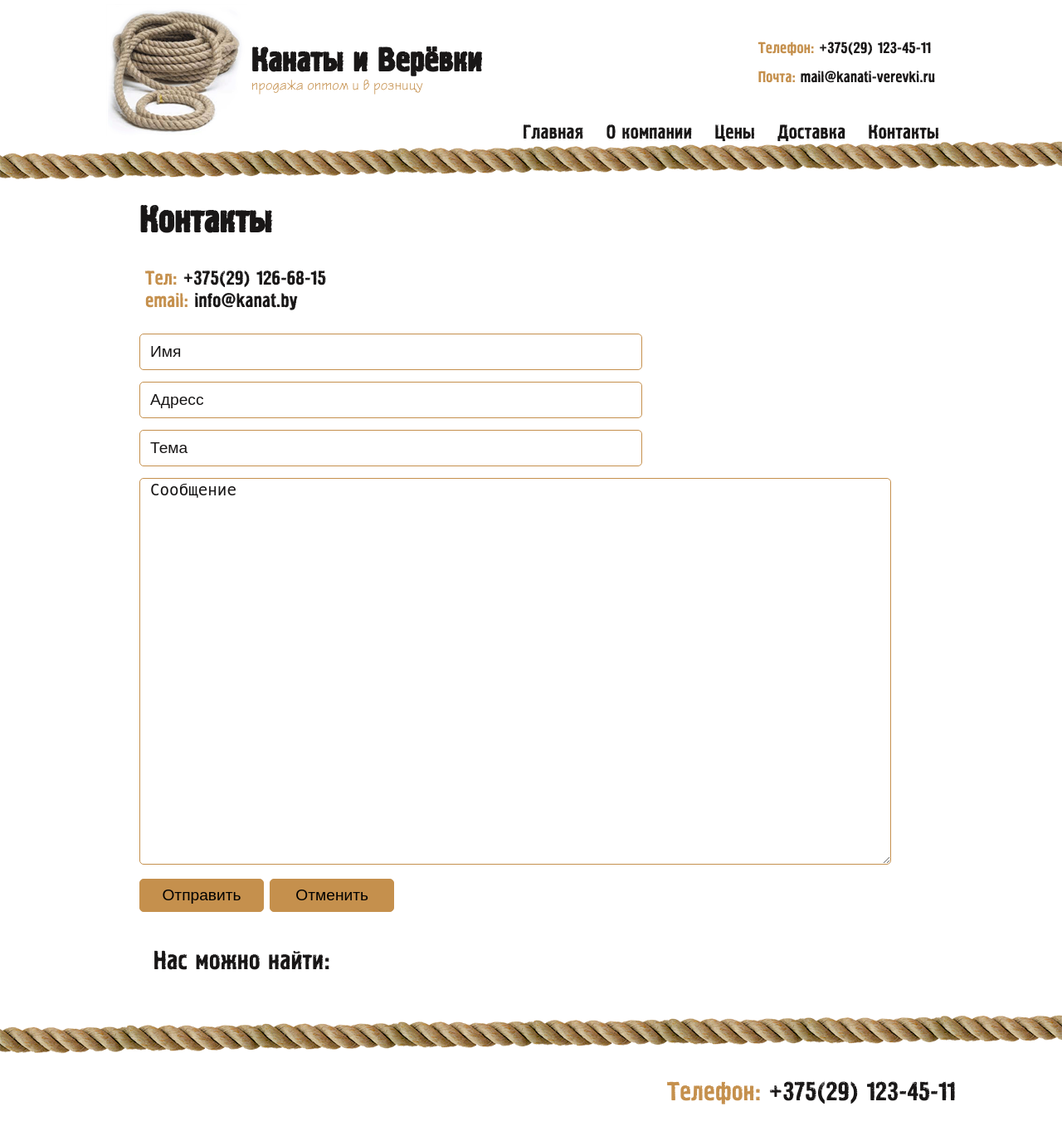
After one commit to EugeneArt/Ropes-and-Cords, a PHP site: page /contacts.html in a window 1280 px wide. The commit adds this page. Shown: the whole page at 83% size. Run offline with PHP 8.4, Linux system fonts and the light colour scheme.

```diff
--- /dev/null
+++ b/contacts.html
@@ -0,0 +1,63 @@
+<!DOCTYPE html>
+<html lang="en">
+<head>
+    <meta charset="UTF-8">
+    <link rel="stylesheet" type="text/css" href="css/style.css">
+    <title>Канаты и верёвки</title>
+</head>
+<body>
+    <header>
+        <div class="header header-logo">
+        <a href="index.html"><img src="images/logo.png" alt="Канаты и верёвки"></a>
+        </div>
+        <div class="header header-title">
+            <h1>Канаты и Верёвки</h1>
+            <span>продажа оптом и в розницу</span>
+        </div>
+        <div class="header header-contacts">
+            <p>Телефон: <span>+375(29) 123-45-11</span> </p>
+            <p>Почта: <span>mail@kanati-verevki.ru</span></p>
+        </div>
+    </header>
+    <nav>
+        <ul class="menu">
+            <li><a href="index.html">Главная</a></li>
+            <li><a href="about.html">О компании</a></li>
+            <li><a href="">Цены</a></li>
+            <li><a href="">Доставка</a></li>
+            <li><a href="contacts.html">Контакты</a></li>
+        </ul>
+     </nav>
+    <div class="rope"></div>
+    <main>
+        <section>
+            <h2>Контакты</h2>
+            <div class="contact">
+                <p><span>Тел:</span> +375(29) 126-68-15</p>
+                <p><span>email:</span> info@kanat.by</p>
+                <div class="contact-form">
+                    <form action="">
+                        <input type="text" name="contact-name" id="contact-name" placeholder="Имя">
+                        <input type="text" name="contact-addres" id="contact-addres" placeholder="Адресс">
+                        <input type="text" name="contact-theme" id="contact-theme" placeholder="Тема">
+                        <textarea name="contact-message" id="contact-message" cols="30" rows="20" placeholder="Сообщение"></textarea>
+                        <input type="submit" value="Отправить" id="contact-btn">
+                        <input type="reset" value="Отменить" id="contact-btn">
+                    </form>
+                </div>
+                <div class="contact-map">
+                    <p>Нас можно найти:</p>
+                    <script type="text/javascript" charset="utf-8" async src="https://api-maps.yandex.ru/services/constructor/1.0/js/?sid=1uBKG-5BIriEx5Iz2Wx4v-o-6h8uzZ4z&amp;width=900&amp;height=500&amp;lang=ru_RU&amp;sourceType=constructor&amp;scroll=true"></script>
+                </div>
+            </div>
+
+        </section>
+    </main>
+    <div class="rope"></div>
+    <footer>
+        <div class="footer-contacts">
+            <p><span>Телефон:</span> +375(29) 123-45-11 </p>
+        </div>
+    </footer>
+</body>
+</html>
--- a/css/style.css
+++ b/css/style.css
@@ -85,7 +85,7 @@ header {
     width: 100%;
     height: 65px;
     margin-top: -18px;
-    background: url(../images/top-rope1.png) 100%;
+    background: url(../images/rope.png) 100%;
     z-index: 1;
 }
 
@@ -110,6 +110,10 @@ figure {
     font-size: 1.8rem;
     font-weight: 700;
     color: #c5904d;
+    cursor: pointer;
+}
+figure:hover img{
+     border: 2px solid #c5904d;
 }
 figure figcaption {
     margin-bottom: 5px;
@@ -131,3 +135,92 @@ footer {
 .footer-contacts span{
     color: #c5904d;
 }
+
+/*****ABOUT*****/
+.about img{
+    display: inline-block;
+    width: 600px;
+    height: 300px;
+    padding: 15px;
+    margin-top: 10px;
+    border-radius: 20px;
+
+    float: right;
+}
+.about {
+    display: inline-block;
+    text-align: justify;
+    font-size: 1.5rem;
+}
+
+/*****CONTACT*****/
+.contact {
+    margin: 40px;
+    font-size: 1.5rem;
+}
+.contact p{
+    margin: 7px;
+}
+.contact span {
+    color: #c5904d;
+}
+.contact-form {
+    display: inline-block;
+    margin-top: 15px;
+    width: 50%;
+}
+input[type="text"] {
+    width: 600px;
+    height: 40px;
+    margin: 7px 0;
+    border: 1px solid #c5904d;
+    border-radius: 5px;
+    outline: none;
+    font-size: 1.2rem;
+}
+::-webkit-input-placeholder {
+    color: #191717;
+    padding-left: 10px;
+}
+::-moz-placeholder {
+    color: #191717;
+    padding-left: 10px;
+}
+:-moz-placeholder {
+    color: #191717;
+    padding-left: 10px;
+}
+:-ms-input-placeholder {
+    color: #191717;
+    padding-left: 10px;
+}
+textarea {
+    width: 900px;
+    margin: 7px 0;
+    border: 1px solid #c5904d;
+    border-radius: 5px;
+    outline: none;
+    font-size: 1.2rem;
+}
+input[type="submit"],input[type="reset"] {
+    width: 150px;
+    height: 40px;
+    margin: 7px 0;
+    background: #c5904d;
+    border: 1px solid #c5904d;
+    border-radius: 5px;
+    outline: none;
+    font-size: 1.2rem;
+    cursor: pointer;
+}
+input[type="submit"]:hover,input[type="reset"]:hover {
+    background: #fff;
+    color: #c5904d;
+}
+.contact-map {
+    margin-top: 30px;
+}
+.contact-map p{
+    padding: 10px;
+    font-size: 2rem;
+}
```
Also changed, not shown: about.html (added, +63 -0 lines), delivery.html (added, +44 -0 lines), index.html (+13 -13 lines), price.html (added, +44 -0 lines), images/about.jpg (added), images/logo.png (renamed from images/logo1.png), images/rope.png (renamed from images/top-rope1.png).
